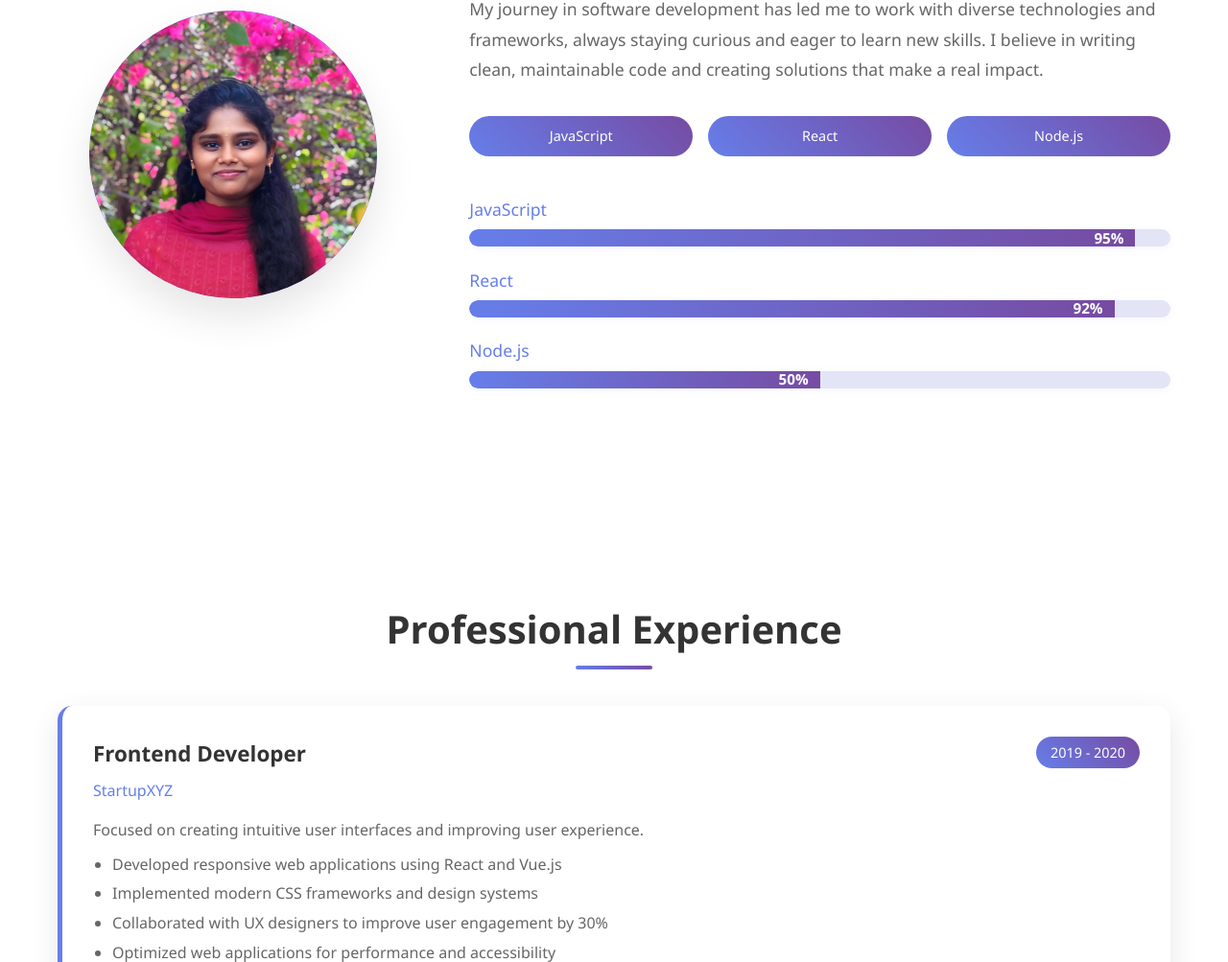
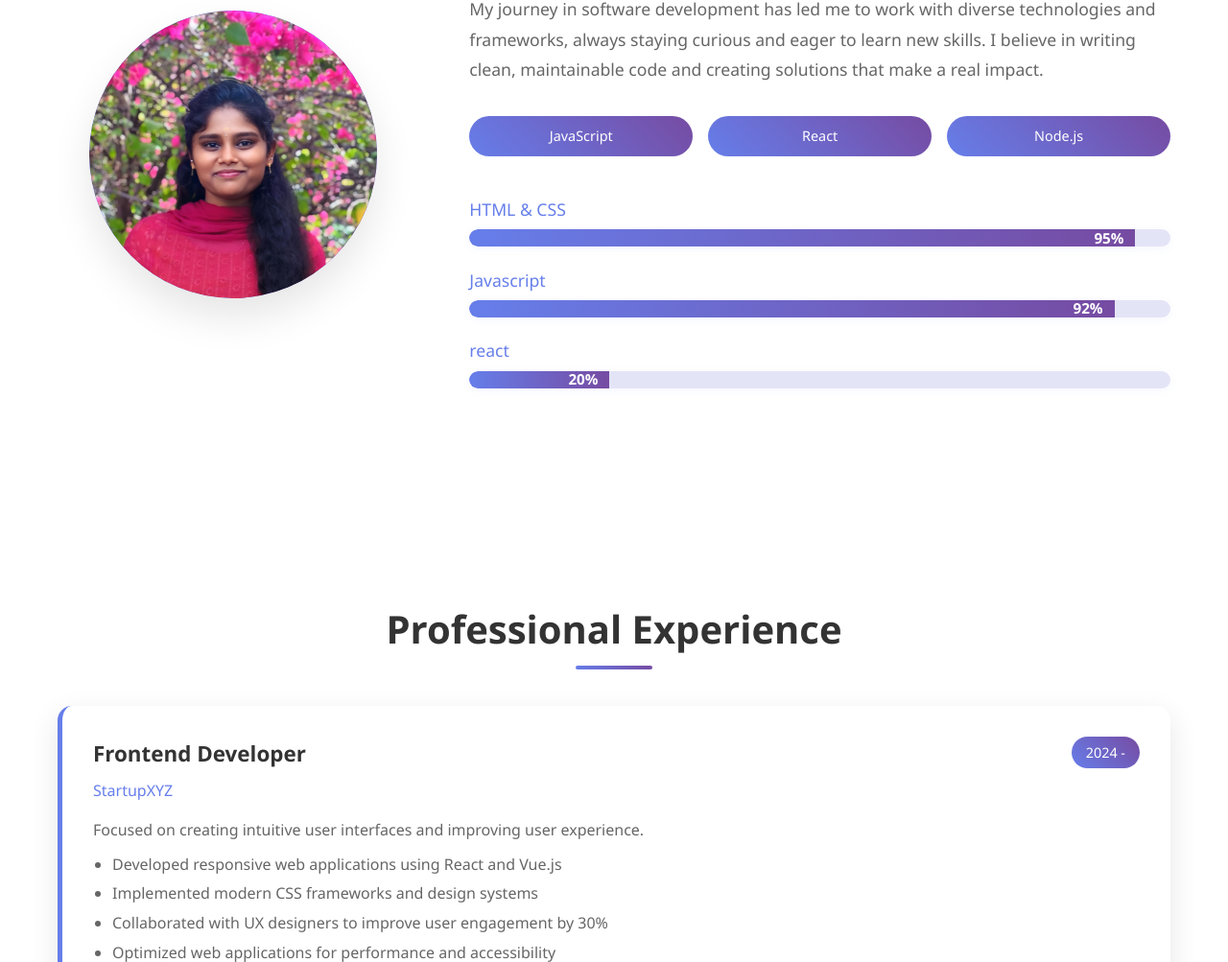
Before and after one commit to Anusri2826/Anusri_portfolio, a plain HTML site: page portfolio/index.html in a window 1280 px wide. Shown: the part 1113-2116 px from the top of the page at 96% size. Drawn offline with Linux system fonts and the light colour scheme.

Commit message:
Update index.html

```diff
--- a/portfolio/index.html
+++ b/portfolio/index.html
@@ -1175,16 +1175,16 @@
                     </div>
                     <div class="skills-progress">
                         <div class="skill-progress-item">
-                            <span>JavaScript</span>
+                            <span> HTML & CSS </span>
                             <div class="progress-bar"><div class="progress" style="width: 95%">95%</div></div>
                         </div>
                         <div class="skill-progress-item">
-                            <span>React</span>
+                            <span>Javascript</span>
                             <div class="progress-bar"><div class="progress" style="width: 92%">92%</div></div>
                         </div>
                         <div class="skill-progress-item">
-                            <span>Node.js</span>
-                            <div class="progress-bar"><div class="progress" style="width: 50%">50%</div></div>
+                            <span>react</span>
+                            <div class="progress-bar"><div class="progress" style="width: 20%">20%</div></div>
                         </div>
 
                     </div>
@@ -1207,7 +1207,7 @@
                             <div class="experience-title">Frontend Developer</div>
                             <div class="experience-company">StartupXYZ</div>
                         </div>
-                        <div class="experience-period">2019 - 2020</div>
+                        <div class="experience-period">2024 -</div>
                     </div>
                     <div class="experience-description">
                         <p>Focused on creating intuitive user interfaces and improving user experience.</p>
```
